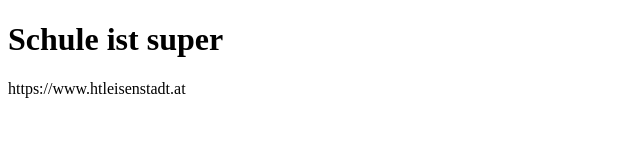
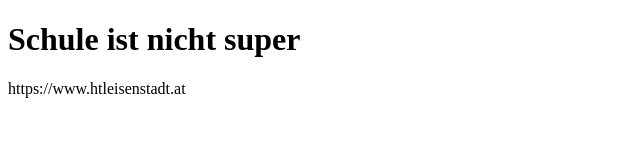
Before and after one commit to LangerTom/Zeug, a plain HTML site: page index.html in a window 1280 px wide. Shown: the whole page, without its empty margins (0-640 px from the left). Drawn offline with Linux system fonts and the light colour scheme.

Commit message:
Update index.html

```diff
--- a/index.html
+++ b/index.html
@@ -5,7 +5,7 @@
 </head>
 <body>
 
-<h1>Schule ist super </h1>
+<h1>Schule ist nicht super </h1>
 <p>https://www.htleisenstadt.at</p>
 
 </body>
```
